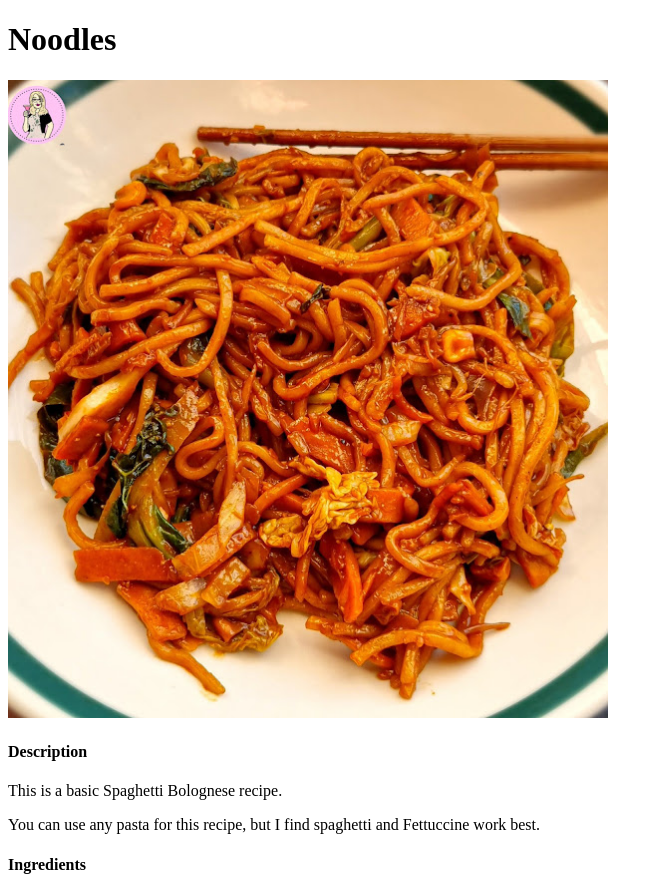
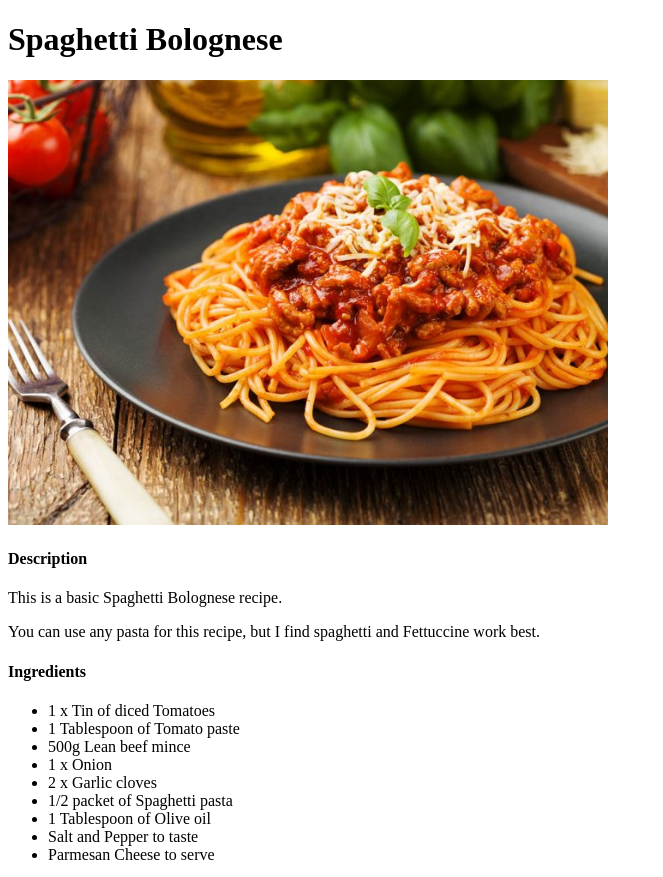
Before and after one commit to mitchnode/odin-recipes, a plain HTML site: page recipes/bolognese.html in a window 1280 px wide. Shown: the top 877 px of the page, without its empty margins (0-663 px from the left). Drawn offline with Linux system fonts and the light colour scheme.

Commit message:
Update page heading to correct recipe

```diff
--- a/recipes/bolognese.html
+++ b/recipes/bolognese.html
@@ -6,8 +6,8 @@
     <title>Odin Recipes: Spaghetti Bolognese</title>
 </head>
 <body>
-    <h1>Noodles</h1>
-    <img src="noodles.jpg" width="600px" alt="Image of noodles">
+    <h1>Spaghetti Bolognese</h1>
+    <img src="bolognese.jpg" width="600px" alt="Image of Spaghetti Bolognese">
     <h4>Description</h4>
     <p>This is a basic Spaghetti Bolognese recipe.</p>
     <p>You can use any pasta for this recipe, but I find spaghetti and Fettuccine work best.</p>
```
